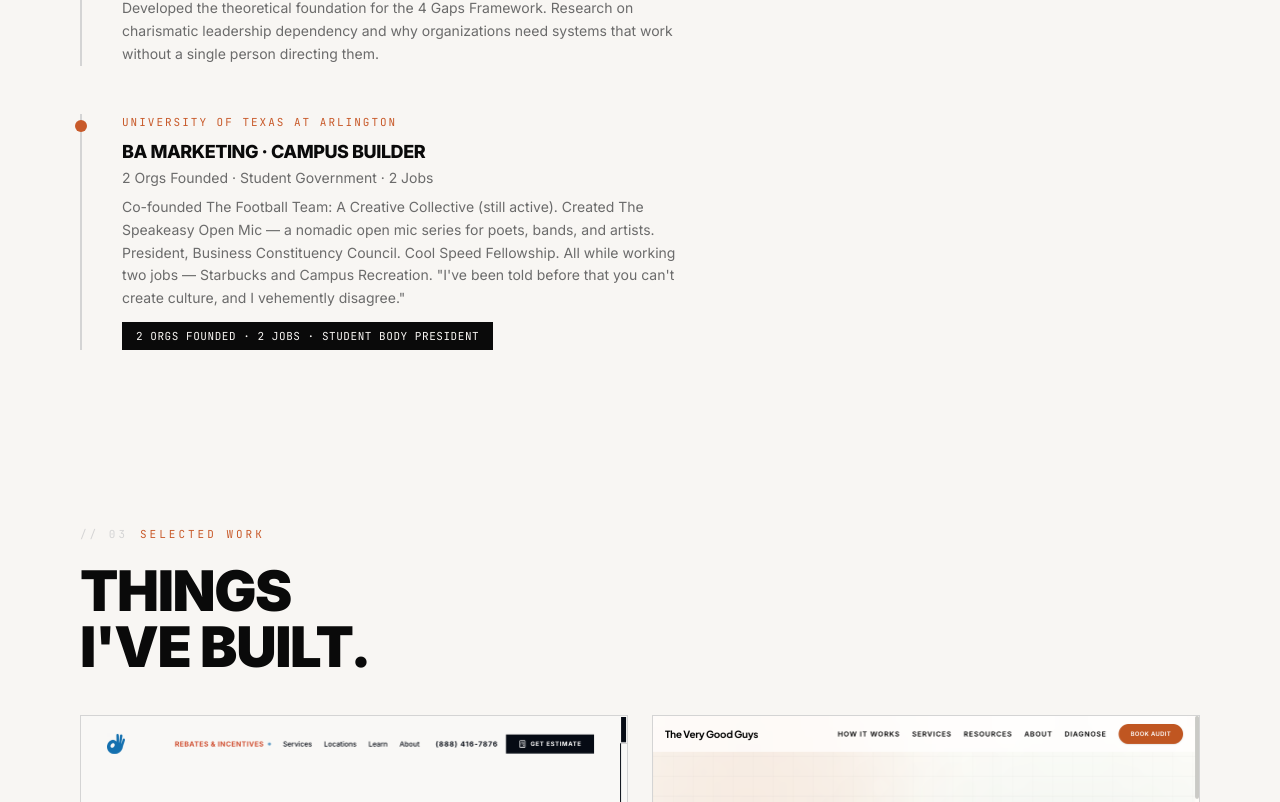
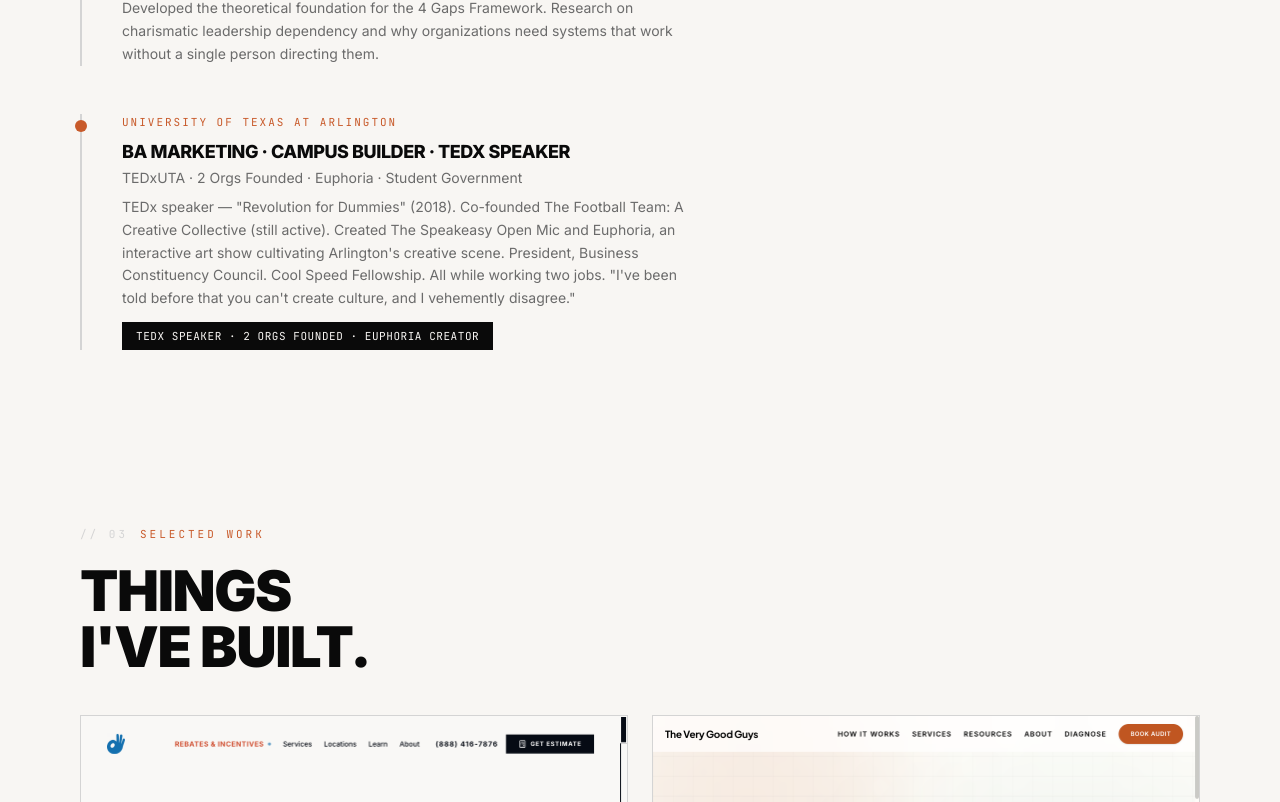
Before and after one commit to Jeromonsele/jj-portfolio, a Next.js app: page / in a window 1280 px wide. Shown: the part 3218-4020 px from the top of the page. Built offline with nearby package versions, Linux system fonts and the light colour scheme.

Commit message:
feat: add TEDx/Euphoria to timeline, fix duplicate stat key

```diff
--- a/src/data/lab.ts
+++ b/src/data/lab.ts
@@ -12,7 +12,7 @@ export const labEntries: LabEntry[] = [
     title: "TEDx Talk: Revolution for Dummies",
     description:
       "A step-by-step guide on how to revolutionize your world, your dreams, and why being a revolutionary might be the best thing for you.",
-    tag: "Talk · TEDx · 2019",
+    tag: "Talk · TEDxUTA · 2018",
     link: "https://www.ted.com/talks/jj_eromonsele_revolution_for_dummies",
   },
   {
--- a/src/data/timeline.ts
+++ b/src/data/timeline.ts
@@ -68,10 +68,10 @@ export const timeline: TimelineEntry[] = [
   },
   {
     organization: "University of Texas at Arlington",
-    role: "BA Marketing · Campus Builder",
-    subtitle: "2 Orgs Founded · Student Government · 2 Jobs",
+    role: "BA Marketing · Campus Builder · TEDx Speaker",
+    subtitle: "TEDxUTA · 2 Orgs Founded · Euphoria · Student Government",
     description:
-      "Co-founded The Football Team: A Creative Collective (still active). Created The Speakeasy Open Mic — a nomadic open mic series for poets, bands, and artists. President, Business Constituency Council. Cool Speed Fellowship. All while working two jobs — Starbucks and Campus Recreation. \"I've been told before that you can't create culture, and I vehemently disagree.\"",
-    stat: "2 ORGS FOUNDED · 2 JOBS · STUDENT BODY PRESIDENT",
+      "TEDx speaker — \"Revolution for Dummies\" (2018). Co-founded The Football Team: A Creative Collective (still active). Created The Speakeasy Open Mic and Euphoria, an interactive art show cultivating Arlington's creative scene. President, Business Constituency Council. Cool Speed Fellowship. All while working two jobs. \"I've been told before that you can't create culture, and I vehemently disagree.\"",
+    stat: "TEDX SPEAKER · 2 ORGS FOUNDED · EUPHORIA CREATOR",
   },
 ];
```
